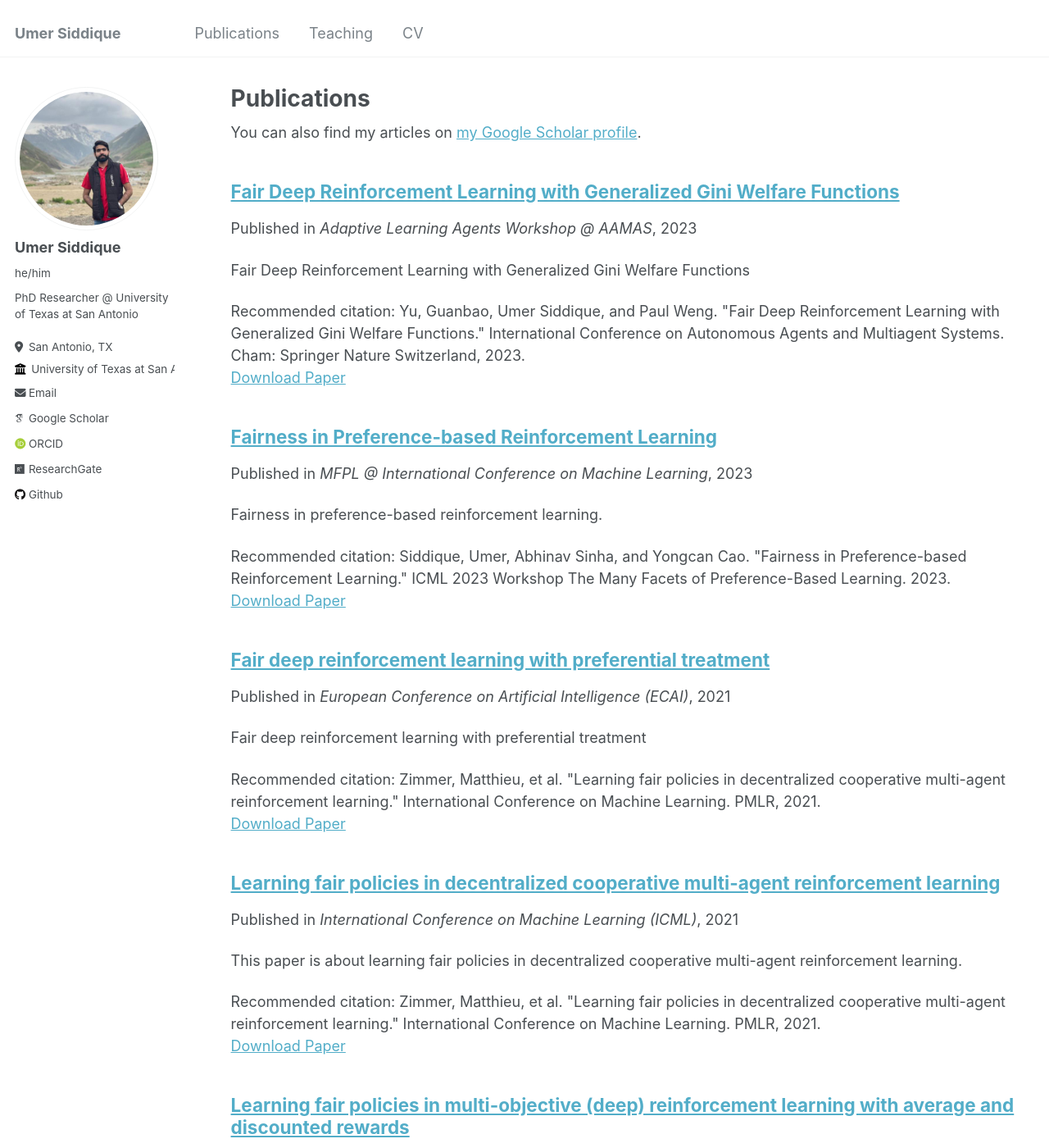
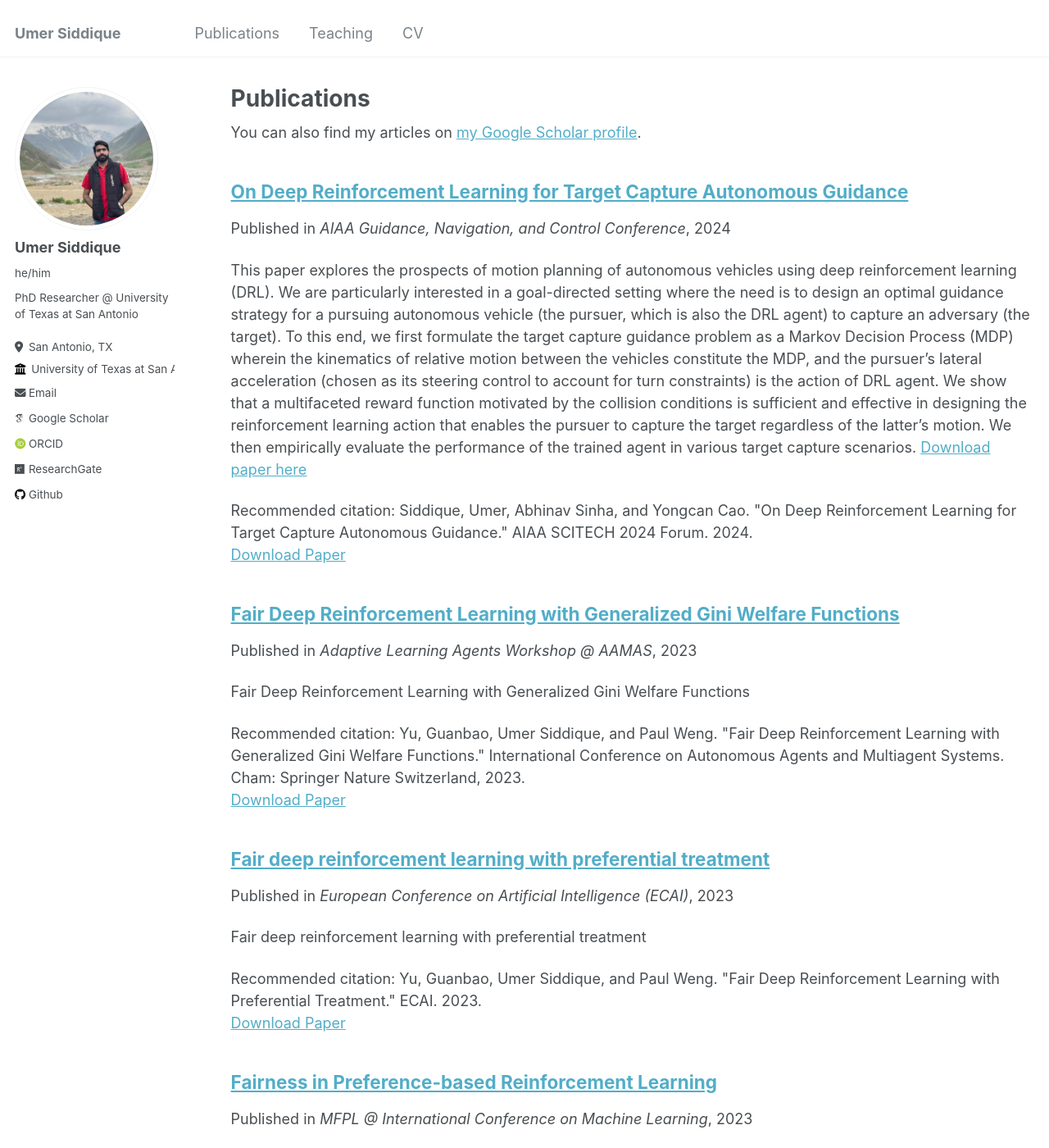
Before and after one commit to umersiddique94/umersiddique94.github.io, a Jekyll site: the page built from _pages/publications.md, in a window 1280 px wide and 1400 px high. Shown: the whole window at 82% size. Built offline with Jekyll 4.4.1, drawn with Linux system fonts in a browser that asks for light colours; some web fonts are replaced.

Commit message:
update publication

```diff
--- a/_publications/2023-ECAI-FAir-Pref.md
+++ b/_publications/2023-ECAI-FAir-Pref.md
@@ -3,11 +3,11 @@ title: Fair deep reinforcement learning with preferential treatment
 collection: publications
 permalink: /publication/2023-ECAI-FAir-Pref
 excerpt: 'Fair deep reinforcement learning with preferential treatment'
-date: 2021-06-01
+date: 2023-06-01
 venue: 'European Conference on Artificial Intelligence (ECAI)'
 paperurl: 'https://ebooks.iospress.nl/doi/10.3233/FAIA230606'
-citation: 'Zimmer, Matthieu, et al. "Learning fair policies in decentralized cooperative multi-agent reinforcement learning." International Conference on Machine Learning. PMLR, 2021.'
+citation: 'Yu, Guanbao, Umer Siddique, and Paul Weng. "Fair Deep Reinforcement Learning with Preferential Treatment." ECAI. 2023.'
 ---
 
-Learning fair policies in reinforcement learning (RL) is important when the RL agent may impact many users. We investigate a variant of this problem where equity is still desired, but some users may be entitled to preferential treatment. In this paper, we formalize this more sophisticated fair optimization problem in deep RL using generalized fair social welfare functions (SWF), provide a theoretical discussion to justify our approach, explain how deep RL algorithms can be adapted to tackle it, and empirically validate our propositions on several domains. Our contributions are both theoretical and algorithmic, notably: (1) We obtain a general bound on the suboptimality gap in terms of SWF-optimality using average reward of a policy SWF-optimal for the discounted reward, which notably justifies using standard deep RL algorithms, even for the average reward; (2) Our algorithmic innovations include a state-augmented DQN-based method for learning either deterministic or stochastic policies, which also applies to the usual fair optimization setting without any preferential treatment.
+Learning fair policies in reinforcement learning (RL) is important when the RL agent may impact many users. We investigate a variant of this problem where equity is still desired, but some users may be entitled to preferential treatment. In this paper, we formalize this more sophisticated fair optimization problem in deep RL using generalized fair social welfare functions (SWF), provide a theoretical discussion to justify our approach, explain how deep RL algorithms can be adapted to tackle it, and empirically validate our propositions on several domains. Our contributions are both theoretical and algorithmic, notably: (1) We obtain a general bound on the suboptimality gap in terms of SWF-optimality using average reward of a policy SWF-optimal for the discounted reward, which notably justifies using standard deep RL algorithms, even for the average reward; (2) Our algorithmic innovations include a state-augmented DQN-based method for learning either deterministic or stochastic policies, which also applies to the usual fair optimization setting without any preferential treatment
 [Download paper here](https://ebooks.iospress.nl/doi/10.3233/FAIA230606)
--- /dev/null
+++ b/_publications/2024-AIAA-Scitech.md
@@ -0,0 +1,12 @@
+---
+title: On Deep Reinforcement Learning for Target Capture Autonomous Guidance
+collection: publications
+permalink: /publication/2024-AIAA-Scitech
+date: 2024-01-01
+venue: 'AIAA Guidance, Navigation, and Control Conference'
+paperurl: 'https://arc.aiaa.org/doi/10.2514/6.2024-0957'
+citation: 'Siddique, Umer, Abhinav Sinha, and Yongcan Cao. "On Deep Reinforcement Learning for Target Capture Autonomous Guidance." AIAA SCITECH 2024 Forum. 2024.'
+---
+
+This paper explores the prospects of motion planning of autonomous vehicles using deep reinforcement learning (DRL). We are particularly interested in a goal-directed setting where the need is to design an optimal guidance strategy for a pursuing autonomous vehicle (the pursuer, which is also the DRL agent) to capture an adversary (the target). To this end, we first formulate the target capture guidance problem as a Markov Decision Process (MDP) wherein the kinematics of relative motion between the vehicles constitute the MDP, and the pursuer's lateral acceleration (chosen as its steering control to account for turn constraints) is the action of DRL agent. We show that a multifaceted reward function motivated by the collision conditions is sufficient and effective in designing the reinforcement learning action that enables the pursuer to capture the target regardless of the latter's motion. We then empirically evaluate the performance of the trained agent in various target capture scenarios.
+[Download paper here](https://arc.aiaa.org/doi/10.2514/6.2024-0957)
```
